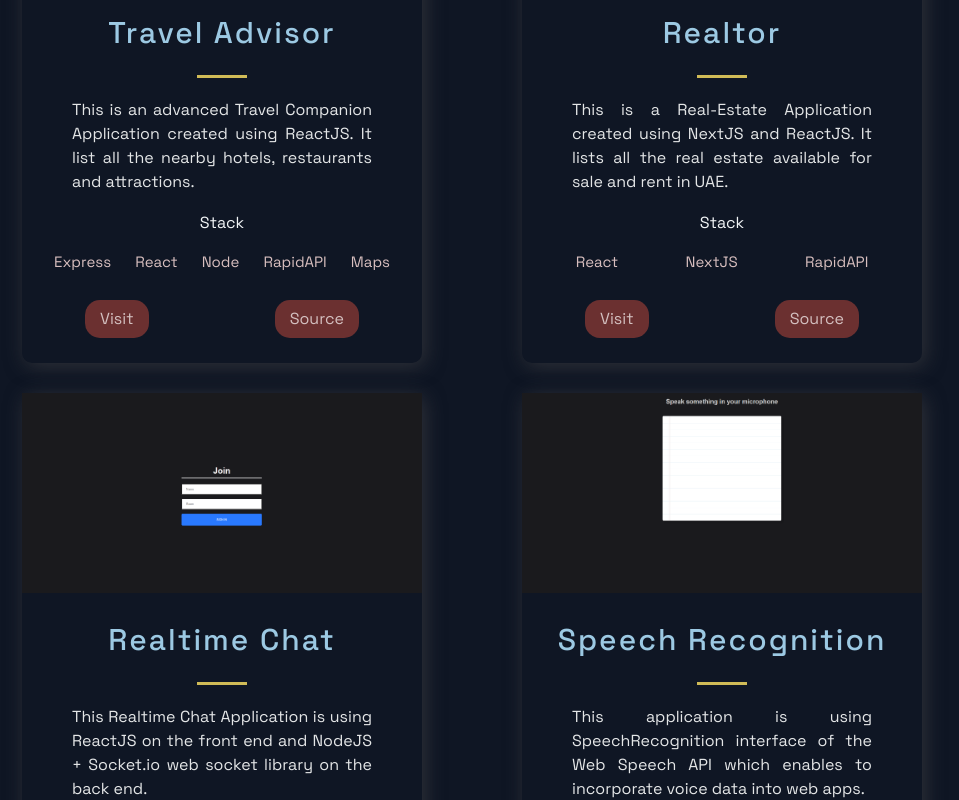
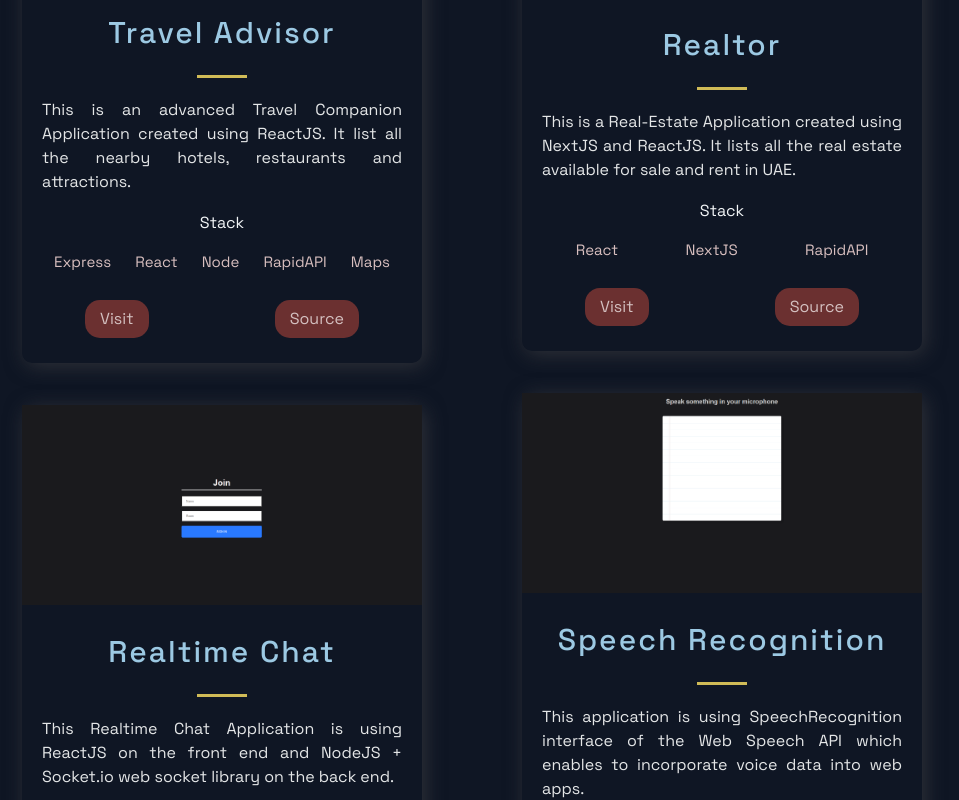
Before and after one commit to UtkarshPathrabe/Portfolio, a Next.js app: page / in a window 1280 px wide. Shown: the part 1082-1882 px from the top of the page, without its empty margins (168-1127 px from the left). Built offline with nearby package versions, Linux system fonts and the light colour scheme.

Commit message:
Update ProjectsStyles.js

```diff
--- a/src/components/Projects/ProjectsStyles.js
+++ b/src/components/Projects/ProjectsStyles.js
@@ -17,7 +17,7 @@ row-gap: 3rem;
 @media ${(props) => props.theme.breakpoints.sm} {
   display: flex;
   flex-direction: column;
-  padding: 2rem;
+  padding: 0;
   padding-bottom: 0;
 }
 
@@ -68,15 +68,14 @@ export const Intro = styled.div`
 
 export const CardInfo = styled.p`
   width: 100%;
-  padding: 0 50px;
+  padding: 0 2rem;
   color: #e4e6e7;
   font-style: 2rem;
   line-height: 24px;
   text-align: justify;
   @media ${(props) => props.theme.breakpoints.sm} {
-    padding:.3rem
-
-}
+    padding: 0 1rem;
+  }
 `;
 
 
```
